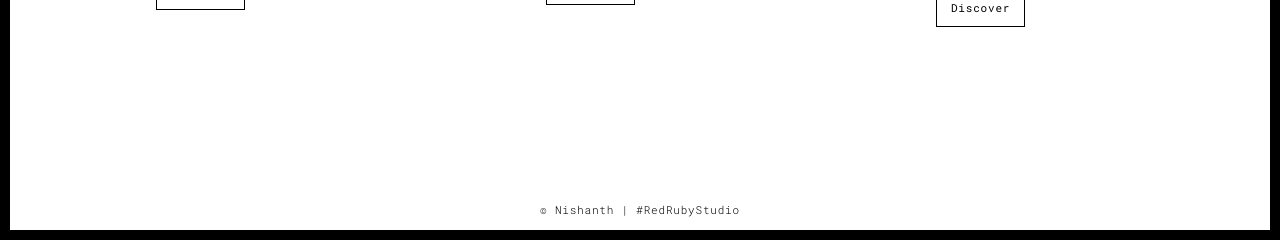
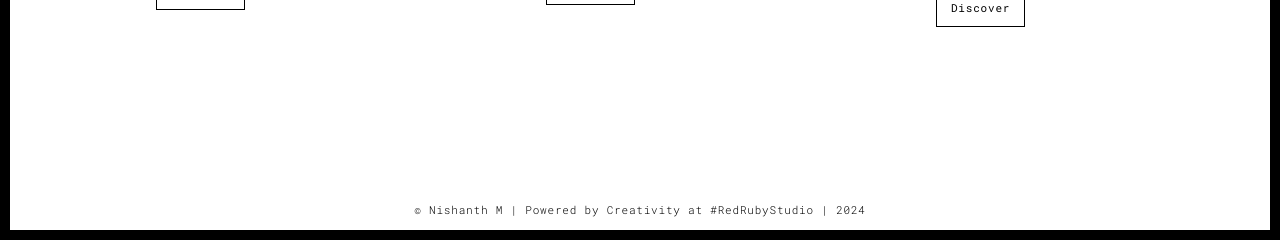
Before and after one commit to Ghost-IU/Portfolio, a Flask app: page /works.html in a window 1280 px wide. Shown: the part 560-807 px from the top of the page. Run offline with Flask 2, Linux system fonts and the light colour scheme; some libraries are stand-ins or nearby versions.

Commit message:
Update copyright text

```diff
--- a/templates/about.html
+++ b/templates/about.html
@@ -89,7 +89,7 @@
   <div class="container">
     <div class="row">
       <div class="col-xs-12">
-        <p>© GHOST #IU | #RedRubyStudio </p>
+        <p>© Nishanth M | Powered by Creativity at #RedRubyStudio | 2024</p>
       </div>
     </div>
   </div>
--- a/templates/work1.html
+++ b/templates/work1.html
@@ -94,7 +94,7 @@
   <div class="container">
     <div class="row">
       <div class="col-xs-12"><br><br>
-        <p>© Nishanth | #RedRubyStudio </p>
+        <p>© Nishanth M | Powered by Creativity at #RedRubyStudio | 2024</p>
       </div>
     </div>
   </div>
--- a/templates/work2.html
+++ b/templates/work2.html
@@ -94,7 +94,7 @@
   <div class="container">
     <div class="row">
       <div class="col-xs-12"><br><br>
-        <p>© Nishanth | #RedRubyStudio</p>
+        <p>© Nishanth M | Powered by Creativity at #RedRubyStudio | 2024</p>
       </div>
     </div>
   </div>
--- a/templates/work3.html
+++ b/templates/work3.html
@@ -94,7 +94,7 @@
   <div class="container">
     <div class="row">
       <div class="col-xs-12"><br><br>
-        <p>© Nishanth | #RedRubyStudio</p>
+        <p>© Nishanth M | Powered by Creativity at #RedRubyStudio | 2024</p>
       </div>
     </div>
   </div>
--- a/templates/work4.html
+++ b/templates/work4.html
@@ -102,7 +102,7 @@
   <div class="container">
     <div class="row">
       <div class="col-xs-12">
-        <p>© Nishanth | #RedRubyStudio</p>
+        <p>© Nishanth M | Powered by Creativity at #RedRubyStudio | 2024</p>
       </div>
     </div>
   </div>
--- a/templates/works.html
+++ b/templates/works.html
@@ -171,7 +171,7 @@
   <div class="container">
     <div class="row">
       <div class="col-xs-12"><br><br>
-        <p>© Nishanth | #RedRubyStudio</p>
+        <p>© Nishanth M | Powered by Creativity at #RedRubyStudio | 2024</p>
       </div>
     </div>
   </div>
```
